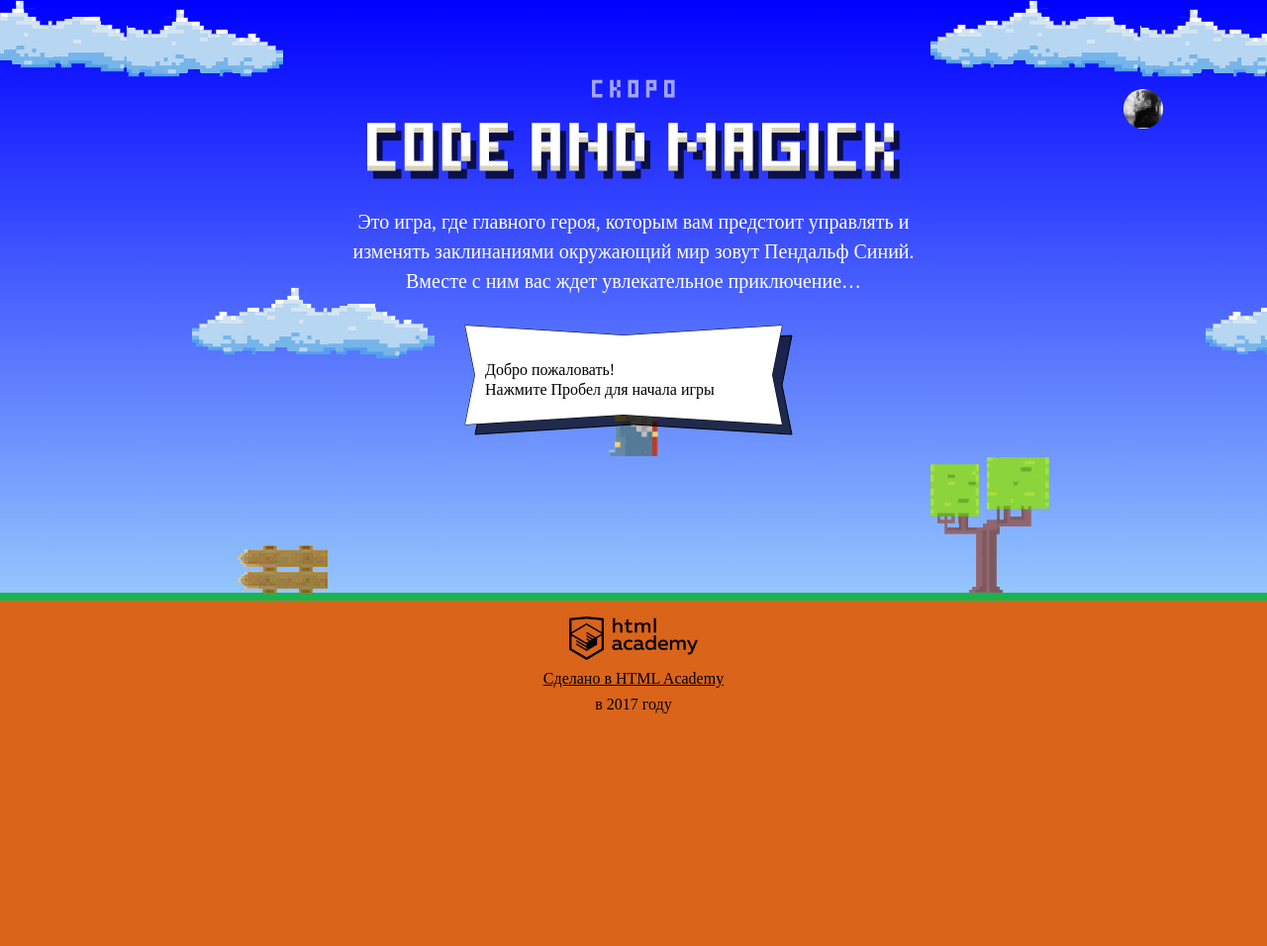
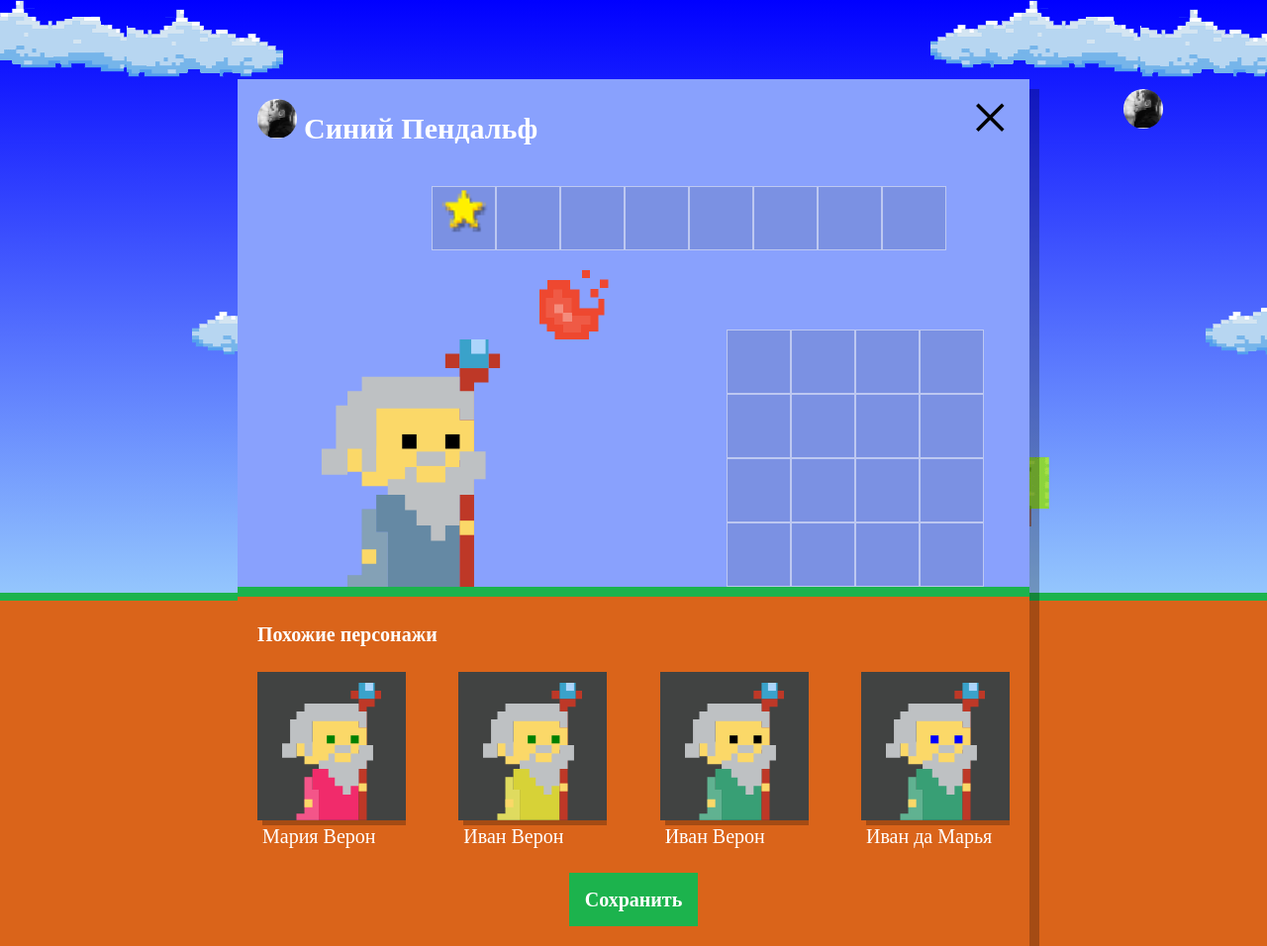
Before and after one commit to SRychagov/648211-code-and-magick-18, a website: page index.html in a window 1280 px wide. Shown: the whole page at 99% size. Before the commit the page ends 800 px from the top, so only its background shows below. Drawn offline with Linux system fonts and the light colour scheme; a web font is replaced by a local one.

Commit message:
Добавлен файл setup.js и реализована задача: нас орда

```diff
--- a/index.html
+++ b/index.html
@@ -201,6 +201,7 @@
 }
 </script>
 <script src="js/stat.js"></script>
+<script src="js/setup.js"></script>
 <script src="js/game.js"></script>
 
 </body>
--- /dev/null
+++ b/js/setup.js
@@ -0,0 +1,49 @@
+'use strict';
+
+var WIZARD_NAMES = ['Иван', 'Хуан Себастьян', 'Мария', 'Кристоф'];
+var WIZARD_SURNAMES = ['да Марья', 'Верон', 'Мирабелла', 'Вальц'];
+var COAT_COLORS = ['rgb(241, 43, 107)', 'rgb(215, 210, 55)', 'rgb(146, 100, 161)', 'rgb(56, 159, 117)'];
+var EYES_COLORS = ['black', 'red', 'blue', 'green'];
+
+var userDialog = document.querySelector('.setup');
+userDialog.classList.remove('hidden');
+
+document.querySelector('.setup-similar').classList.remove('hidden');
+
+var similarListElement = document.querySelector('.setup-similar-list');
+var similarWizardTemplate = document.querySelector('#similar-wizard-template').content.querySelector('.setup-similar-item');
+
+var getWizards = function (n) {
+  var result = [];
+  for (var i = 0; i < n; i++) {
+    result.push(createWizard());
+  }
+  return result;
+};
+
+var createWizard = function () {
+  return {
+    name: getRandomItem(WIZARD_NAMES) + ' ' + getRandomItem(WIZARD_SURNAMES),
+    coatColor: getRandomItem(COAT_COLORS),
+    eyesColor: getRandomItem(EYES_COLORS),
+  };
+};
+
+var getRandomItem = function (arr) {
+  return arr[(getRandomNumber(0, arr.length - 1))];
+};
+
+var getRandomNumber = function (min, max) {
+  return Math.floor(Math.random() * (max - min + 1)) + min;
+};
+
+var wizards = getWizards(4);
+for (var i = 0; i < wizards.length; i++) {
+  var wizardElement = similarWizardTemplate.cloneNode(true);
+
+  wizardElement.querySelector('.setup-similar-label').textContent = wizards[i].name;
+  wizardElement.querySelector('.wizard-coat').style.fill = wizards[i].coatColor;
+  wizardElement.querySelector('.wizard-eyes').style.fill = wizards[i].eyesColor;
+
+  similarListElement.appendChild(wizardElement);
+}
```
